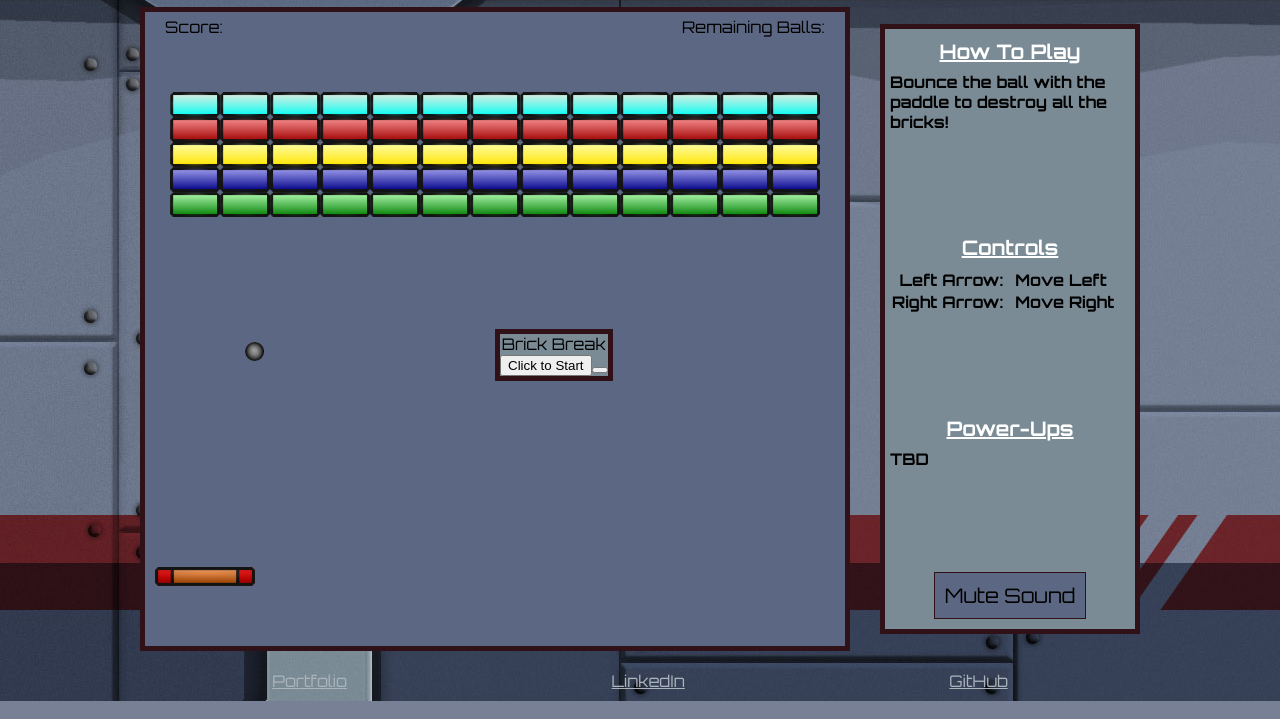
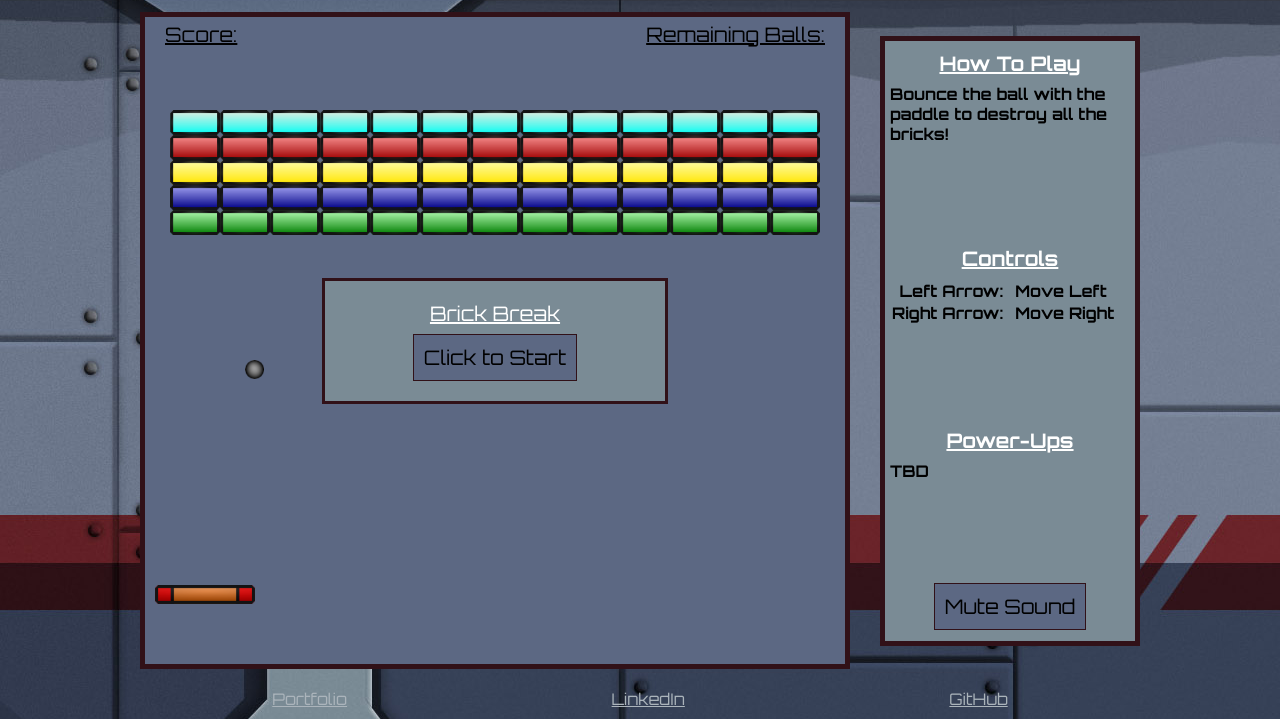
Before and after one commit to kyleatmore/Brick-Break, a website built with webpack: page lib/index.html in a window 1280 px wide. Shown: the part 119-838 px from the top of the page. Built offline with nearby package versions, Linux system fonts and the light colour scheme.

Commit message:
Hide start button on click

```diff
--- a/breakout.js
+++ b/breakout.js
@@ -7,8 +7,6 @@ document.addEventListener('DOMContentLoaded', () => {
   canvas.width = 700;
   const ctx = canvas.getContext('2d');
   const game = new Game(ctx);
-  //
-  // game.gameView.start();
 
   window.game = game;
   window.paddle = game.paddle;
@@ -20,5 +18,7 @@ document.addEventListener('DOMContentLoaded', () => {
   const startButton = document.getElementById('start-button');
   startButton.addEventListener('click', () => {
     game.start();
+    const startModal = document.getElementById('start-game');
+    startModal.className += " hidden";
   });
 });
--- a/css/breakout.css
+++ b/css/breakout.css
@@ -13,15 +13,18 @@ li {
   display: none;
 }
 
-.start-game {
+#start-game {
   position: absolute;
   top: 50%;
   left: 50%;
-  /*width: 100%;
-  height: 100%;*/
+  transform: translate(-50%,-50%);
   z-index: 999;
   background-color: #7A8B95;
-  border: 5px solid #311118;
+  border: 3px solid #311118;
+  height: 80px;
+  width: 300px;
+  padding: 20px;
+  color: white;
 }
 
 .game-screen {
@@ -80,7 +83,7 @@ a {
   font-weight: 700;
 }
 
-.rules-list h6 {
+h6 {
   margin-bottom: 8px;
   text-decoration: underline;
   font-size: 20px;
@@ -104,7 +107,7 @@ a {
   text-align: left;
 }
 
-.rules-list button {
+button {
   padding: 10px;
   background-color: #5C6883;
   font-size: 20px;
--- a/lib/game.js
+++ b/lib/game.js
@@ -68,7 +68,6 @@ class Game {
     this.ball.bounce();
     this.ball.move(timeDelta);
     this.paddle.move(timeDelta);
-    debugger
   }
 
   checkCollisions() {
@@ -91,7 +90,6 @@ class Game {
   }
 
   step(timeDelta) {
-    debugger
     this.moveBall(timeDelta);
     this.checkCollisions();
   }
--- a/lib/index.html
+++ b/lib/index.html
@@ -22,9 +22,9 @@
       <section class="game">
 
         <section class="game-box">
-          <div class="start-game">
-            <h3>Brick Break</h3>
-            <button id="start-button">Click to Start<button>
+          <div id="start-game">
+            <h6>Brick Break</h6>
+            <button id="start-button">Click to Start</button>
           </div>
 
           <header class="score">
```
